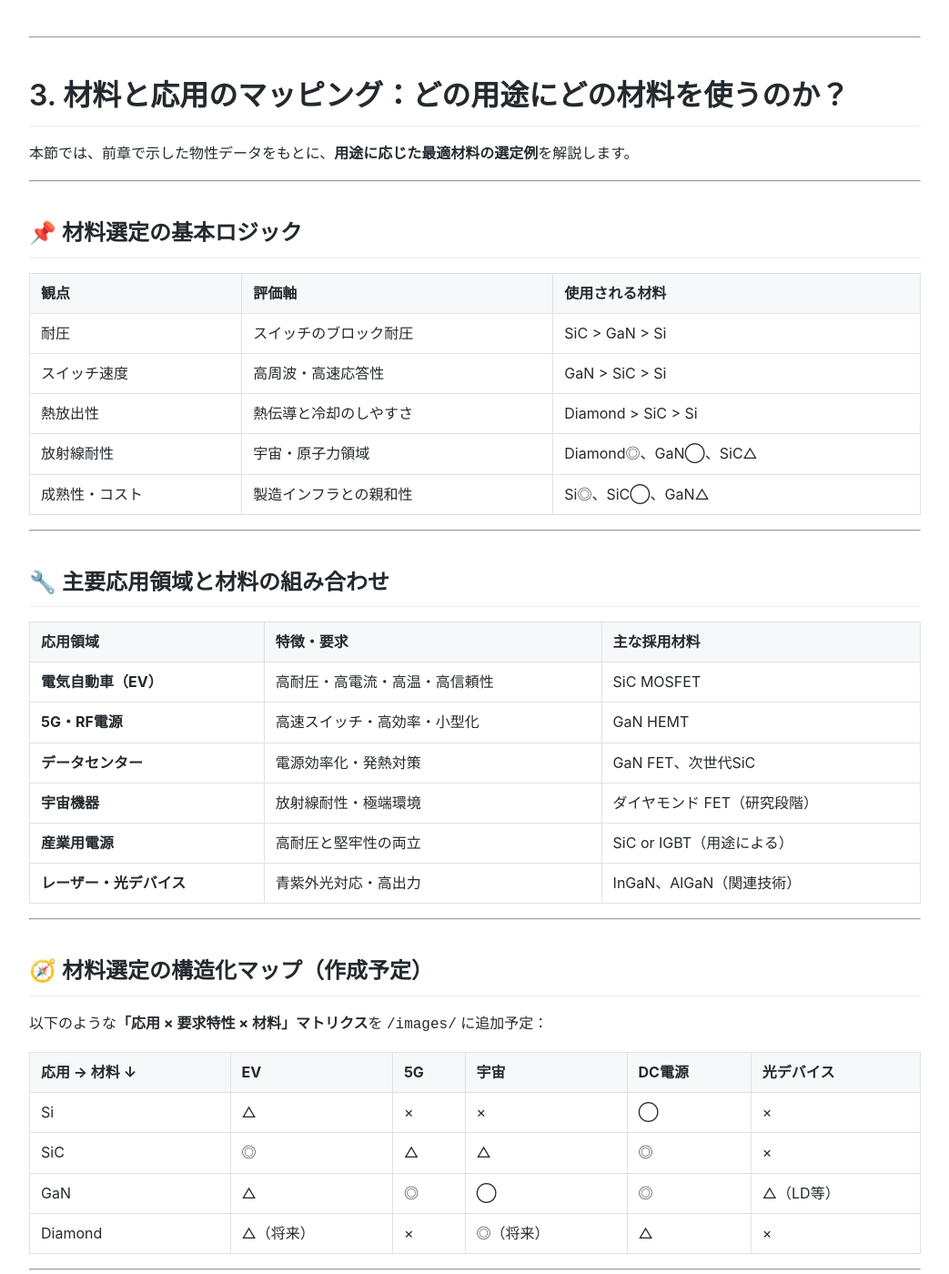
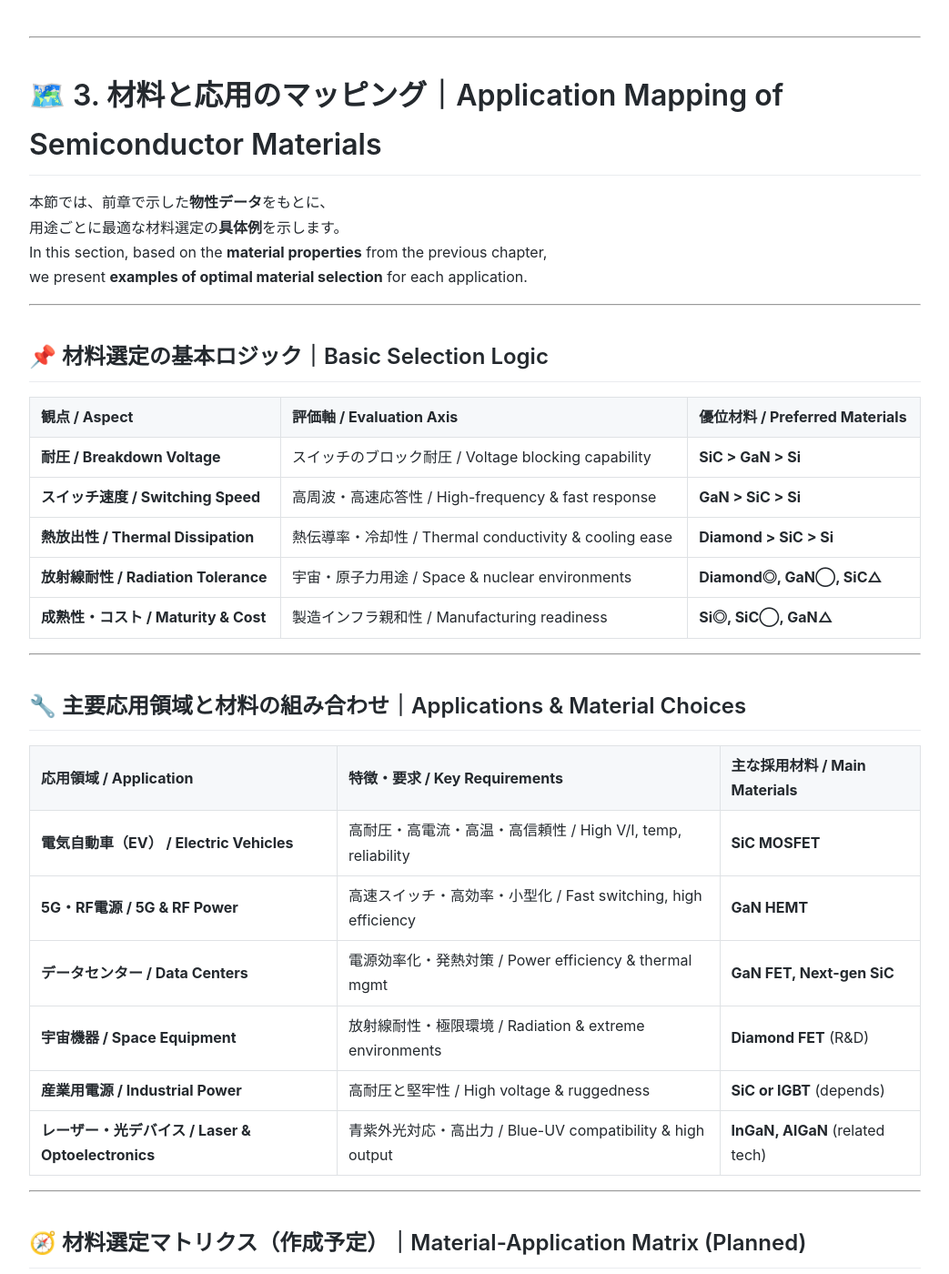
Before and after one commit to Samizo-AITL/Edusemi-Plus, a Jekyll site: the page built from materials/3_applications.md, in a window 1280 px wide and 1400 px high. Shown: the whole window at 91% size, without its empty margins (118-1161 px from the left). Built offline with Jekyll 4.4.1, drawn with Linux system fonts in a browser that asks for light colours; some of the changed text lies outside the part shown.

Commit message:
Update 3_applications.md

```diff
--- a/materials/3_applications.md
+++ b/materials/3_applications.md
@@ -1,55 +1,70 @@
 ---
 layout: default
-title: 3. 材料と応用のマッピング：どの用途にどの材料を使うのか？
+title: 3. 材料と応用のマッピング｜Application Mapping of Semiconductor Materials
 ---
 
 ---
 
-# 3. 材料と応用のマッピング：どの用途にどの材料を使うのか？
+# 🗺️ 3. 材料と応用のマッピング｜Application Mapping of Semiconductor Materials
 
-本節では、前章で示した物性データをもとに、**用途に応じた最適材料の選定例**を解説します。
+本節では、前章で示した**物性データ**をもとに、
+用途ごとに最適な材料選定の**具体例**を示します。
+In this section, based on the **material properties** from the previous chapter,
+we present **examples of optimal material selection** for each application.
 
 ---
 
-## 📌 材料選定の基本ロジック
+## 📌 材料選定の基本ロジック｜Basic Selection Logic
 
-| 観点 | 評価軸 | 使用される材料 |
-|------|--------|----------------|
-| 耐圧 | スイッチのブロック耐圧 | SiC > GaN > Si |
-| スイッチ速度 | 高周波・高速応答性 | GaN > SiC > Si |
-| 熱放出性 | 熱伝導と冷却のしやすさ | Diamond > SiC > Si |
-| 放射線耐性 | 宇宙・原子力領域 | Diamond◎、GaN◯、SiC△ |
-| 成熟性・コスト | 製造インフラとの親和性 | Si◎、SiC◯、GaN△ |
+| **観点 / Aspect** | **評価軸 / Evaluation Axis** | **優位材料 / Preferred Materials** |
+|-------------------|-----------------------------|--------------------------------------|
+| **耐圧 / Breakdown Voltage** | スイッチのブロック耐圧 / Voltage blocking capability | **SiC > GaN > Si** |
+| **スイッチ速度 / Switching Speed** | 高周波・高速応答性 / High-frequency & fast response | **GaN > SiC > Si** |
+| **熱放出性 / Thermal Dissipation** | 熱伝導率・冷却性 / Thermal conductivity & cooling ease | **Diamond > SiC > Si** |
+| **放射線耐性 / Radiation Tolerance** | 宇宙・原子力用途 / Space & nuclear environments | **Diamond◎, GaN◯, SiC△** |
+| **成熟性・コスト / Maturity & Cost** | 製造インフラ親和性 / Manufacturing readiness | **Si◎, SiC◯, GaN△** |
 
 ---
 
-## 🔧 主要応用領域と材料の組み合わせ
+## 🔧 主要応用領域と材料の組み合わせ｜Applications & Material Choices
 
-| 応用領域 | 特徴・要求 | 主な採用材料 |
-|----------|-------------|----------------|
-| **電気自動車（EV）** | 高耐圧・高電流・高温・高信頼性 | SiC MOSFET |
-| **5G・RF電源** | 高速スイッチ・高効率・小型化 | GaN HEMT |
-| **データセンター** | 電源効率化・発熱対策 | GaN FET、次世代SiC |
-| **宇宙機器** | 放射線耐性・極端環境 | ダイヤモンド FET（研究段階） |
-| **産業用電源** | 高耐圧と堅牢性の両立 | SiC or IGBT（用途による） |
-| **レーザー・光デバイス** | 青紫外光対応・高出力 | InGaN、AlGaN（関連技術） |
+| **応用領域 / Application** | **特徴・要求 / Key Requirements** | **主な採用材料 / Main Materials** |
+|----------------------------|------------------------------------|------------------------------------|
+| **電気自動車（EV） / Electric Vehicles** | 高耐圧・高電流・高温・高信頼性 / High V/I, temp, reliability | **SiC MOSFET** |
+| **5G・RF電源 / 5G & RF Power** | 高速スイッチ・高効率・小型化 / Fast switching, high efficiency | **GaN HEMT** |
+| **データセンター / Data Centers** | 電源効率化・発熱対策 / Power efficiency & thermal mgmt | **GaN FET, Next-gen SiC** |
+| **宇宙機器 / Space Equipment** | 放射線耐性・極限環境 / Radiation & extreme environments | **Diamond FET** (R&D) |
+| **産業用電源 / Industrial Power** | 高耐圧と堅牢性 / High voltage & ruggedness | **SiC or IGBT** (depends) |
+| **レーザー・光デバイス / Laser & Optoelectronics** | 青紫外光対応・高出力 / Blue-UV compatibility & high output | **InGaN, AlGaN** (related tech) |
 
 ---
 
-## 🧭 材料選定の構造化マップ（作成予定）
+## 🧭 材料選定マトリクス（作成予定）｜Material-Application Matrix (Planned)
 
-以下のような**「応用 × 要求特性 × 材料」マトリクス**を `/images/` に追加予定：
+| **応用 / Application** → 材料 ↓ | EV | 5G | 宇宙 / Space | DC電源 / DC Power | 光デバイス / Optoelectronics |
+|---------------------------------|----|----|--------------|-------------------|------------------------------|
+| **Si**       | △  | ×   | ×    | ◯      | ×          |
+| **SiC**      | ◎  | △   | △    | ◎      | ×          |
+| **GaN**      | △  | ◎   | ◯    | ◎      | △ (LD etc.) |
+| **Diamond**  | △ (将来 / future) | × | ◎ (将来 / future) | △ | × |
 
-| 応用 → 材料 ↓ | EV | 5G | 宇宙 | DC電源 | 光デバイス |
-|----------------|----|-----|------|--------|------------|
-| Si             | △  | ×   | ×    | ◯      | ×          |
-| SiC            | ◎  | △   | △    | ◎      | ×          |
-| GaN            | △  | ◎   | ◯    | ◎      | △（LD等）  |
-| Diamond        | △（将来）| × | ◎（将来） | △ | ×         |
+💡 このマトリクスは `/images/` に後日追加予定
+💡 This matrix will be added later in `/images/`
 
 ---
 
-## 🔄 接続：次章と他カテゴリへの展開
+## 🔗 他章・カテゴリとの接続｜Connections
 
-- 📘 [4_future_trends.md](./4_future_trends.md) では、**将来有望な材料や構造（ダイヤモンドFET、AlN、垂直GaN）**について解説します
-- 🤖 AI設計との関連：GaNのスイッチング特性は、AI電源モジュールにも応用されています（[ai-semiconductor/](../ai-semiconductor/)参照）
+- 📘 次節 / Next: [4. 将来の材料動向｜Future Material Trends](./4_future_trends.md)
+  **将来有望な材料や構造（ダイヤモンドFET、AlN、垂直GaN）**を解説
+  Explains **future materials & structures** (Diamond FET, AlN, Vertical GaN)
+- 🤖 関連: [AIと半導体材料](../ai-semiconductor/)
+  GaNのスイッチング特性はAI電源モジュールにも応用
+  GaN switching is also used in AI power modules
+
+---
+
+## 🔄 ナビゲーション / Navigation
+- **◀ 前節 / Previous:** [2. 材料特性の定量比較｜Quantitative Comparison](./2_material_properties.md)
+- **▶ 次節 / Next:** [4. 将来の材料動向｜Future Trends](./4_future_trends.md)
+- **🔙 README:** [Materials｜半導体材料の特性と応用選定](./README.md)
```
